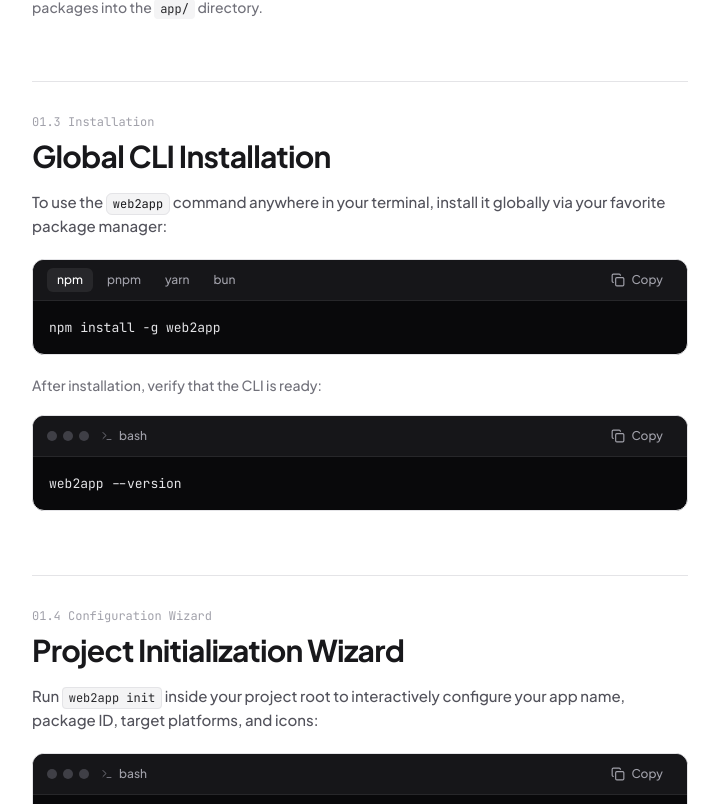
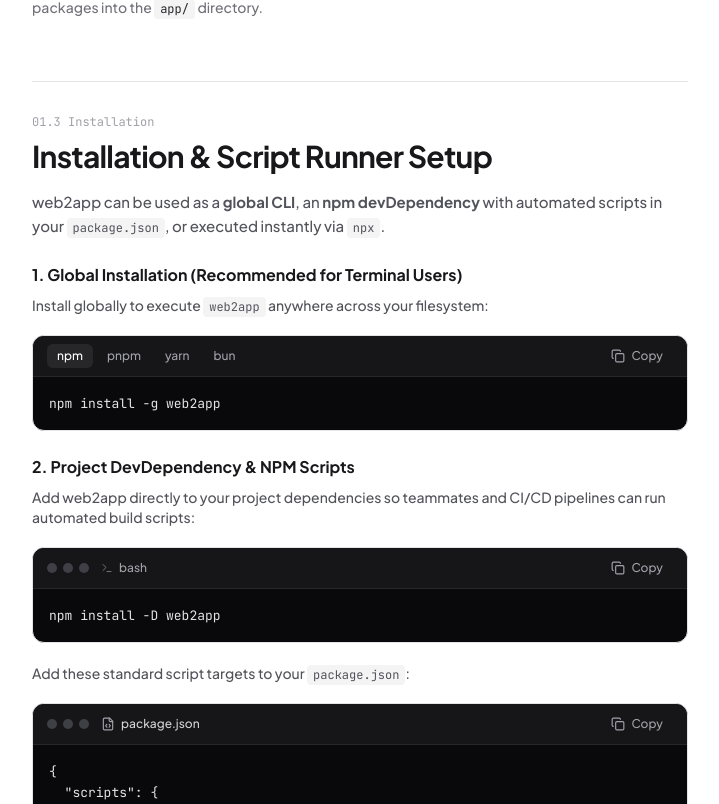
Before and after one commit to FuadTesfaye/web2app, a Next.js app in the folder landing/: page /docs in a window 1280 px wide. Shown: the part 1256-2060 px from the top of the page, without its empty margins (296-1015 px from the left). Built offline with nearby package versions, Linux system fonts and the light colour scheme.

Commit message:
feat(package): configure web2app as a universal global CLI and npm package

```diff
--- a/landing/src/app/docs/page.tsx
+++ b/landing/src/app/docs/page.tsx
@@ -413,10 +413,17 @@
                   {copiedLink === "installation" && <span className="text-[10px] text-zinc-600 dark:text-zinc-400 font-mono">Copied!</span>}
                 </div>
                 <h2 className="font-bold text-2xl sm:text-3xl text-zinc-900 dark:text-white tracking-tight mb-4">
-                  Global CLI Installation
-                </h2>
-                <p className="text-[15px] text-zinc-600 dark:text-zinc-300 leading-relaxed mb-4">
-                  To use the <code className="bg-zinc-100 dark:bg-zinc-800 text-zinc-900 dark:text-zinc-100 px-1.5 py-0.5 rounded-md font-mono text-xs border border-zinc-200 dark:border-zinc-700">web2app</code> command anywhere in your terminal, install it globally via your favorite package manager:
+                  Installation & Script Runner Setup
+                </h2>
+                <p className="text-[15px] text-zinc-600 dark:text-zinc-300 leading-relaxed mb-4">
+                  web2app can be used as a <strong>global CLI</strong>, an <strong>npm devDependency</strong> with automated scripts in your <code className="bg-zinc-100 dark:bg-zinc-800 px-1.5 py-0.5 rounded font-mono text-xs">package.json</code>, or executed instantly via <code className="bg-zinc-100 dark:bg-zinc-800 px-1.5 py-0.5 rounded font-mono text-xs">npx</code>.
+                </p>
+
+                <h3 className="font-semibold text-base text-zinc-900 dark:text-zinc-100 mt-6 mb-2">
+                  1. Global Installation (Recommended for Terminal Users)
+                </h3>
+                <p className="text-sm text-zinc-600 dark:text-zinc-400 mb-3">
+                  Install globally to execute <code className="font-mono text-xs bg-zinc-100 dark:bg-zinc-800 px-1.5 py-0.5 rounded">web2app</code> anywhere across your filesystem:
                 </p>
 
                 <CodeBlock
@@ -428,11 +435,51 @@
                   }}
                 />
 
-                <p className="text-sm text-zinc-500 dark:text-zinc-400 mt-4">
-                  After installation, verify that the CLI is ready:
-                </p>
-
-                <CodeBlock code="web2app --version" language="bash" />
+                <h3 className="font-semibold text-base text-zinc-900 dark:text-zinc-100 mt-6 mb-2">
+                  2. Project DevDependency & NPM Scripts
+                </h3>
+                <p className="text-sm text-zinc-600 dark:text-zinc-400 mb-3">
+                  Add web2app directly to your project dependencies so teammates and CI/CD pipelines can run automated build scripts:
+                </p>
+
+                <CodeBlock code="npm install -D web2app" language="bash" />
+
+                <p className="text-sm text-zinc-600 dark:text-zinc-400 my-3">
+                  Add these standard script targets to your <code className="bg-zinc-100 dark:bg-zinc-800 px-1.5 py-0.5 rounded font-mono text-xs">package.json</code>:
+                </p>
+
+                <CodeBlock
+                  code={`{
+  "scripts": {
+    "app:build": "web2app build",
+    "app:android": "web2app build android",
+    "app:windows": "web2app build windows",
+    "app:debian": "web2app build debian",
+    "app:arch": "web2app build arch",
+    "app:doctor": "web2app doctor",
+    "app:run": "web2app run android"
+  }
+}`}
+                  language="json"
+                  title="package.json"
+                />
+
+                <h3 className="font-semibold text-base text-zinc-900 dark:text-zinc-100 mt-6 mb-2">
+                  3. Local Contributor Linking
+                </h3>
+                <p className="text-sm text-zinc-600 dark:text-zinc-400 mb-3">
+                  To develop web2app or link a local checkout globally on your system:
+                </p>
+
+                <CodeBlock
+                  code={`git clone https://github.com/FuadTesfaye/web2app.git
+cd web2app
+npm install
+npm run build
+npm link`}
+                  language="bash"
+                  title="Terminal"
+                />
               </section>
 
               {/* SECTION: INIT WIZARD */}
```
Also changed, not shown: package.json (+38 -7 lines), 3 other files (tests, documents, lock files or other folders).
